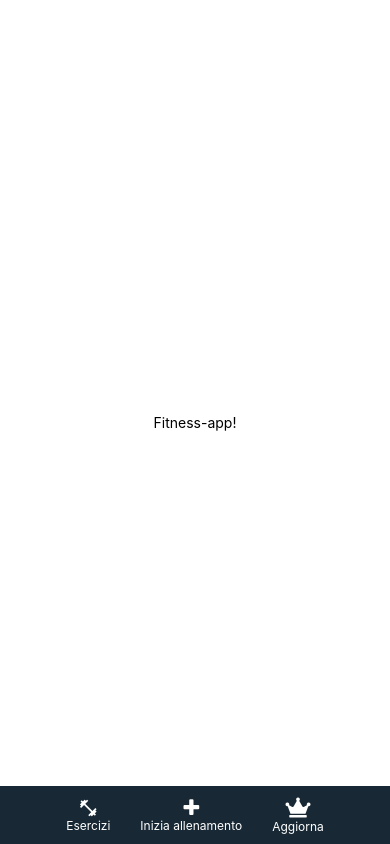
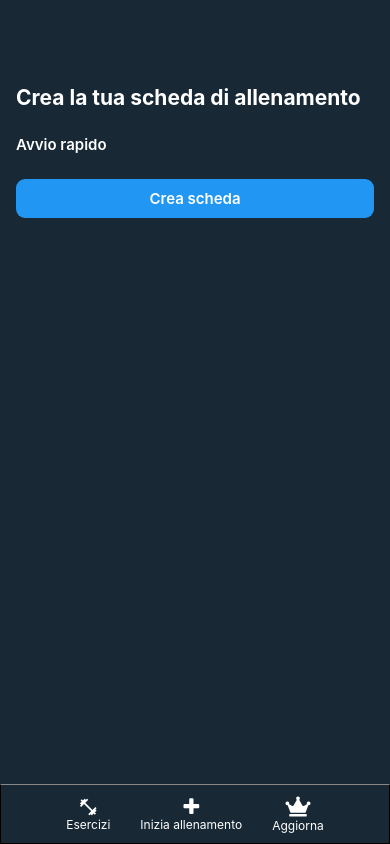
Before and after one commit to AlessandroDeFa/Fitness-App, a React Native app: screen / in a window 390 px wide. Built offline with nearby package versions, Linux system fonts and the light colour scheme.

Commit message:
make the header section

```diff
--- a/App.tsx
+++ b/App.tsx
@@ -1,12 +1,16 @@
 import { StatusBar } from "expo-status-bar";
 import { StyleSheet, Text, View } from "react-native";
 import { Navbar } from "./components/Navbar";
+import { Header } from "./components/Header";
 
 export default function App() {
   return (
     <View style={styles.container}>
-      <Text>Fitness-app!</Text>
-      <StatusBar style="auto" />
+      <StatusBar style="light" />
+      <View style={styles.padding}>
+        <Header />
+      </View>
+
       <Navbar />
     </View>
   );
@@ -15,8 +19,9 @@ export default function App() {
 const styles = StyleSheet.create({
   container: {
     flex: 1,
-    backgroundColor: "#fff",
-    alignItems: "center",
-    justifyContent: "center",
+    backgroundColor: "#182935",
+  },
+  padding: {
+    paddingHorizontal: 16,
   },
 });
--- /dev/null
+++ b/components/Header.tsx
@@ -0,0 +1,52 @@
+import React, { useState } from "react";
+import {
+  StyleSheet,
+  View,
+  Text,
+  TouchableOpacity,
+  Platform,
+} from "react-native";
+
+const styles = StyleSheet.create({
+  container: {
+    marginTop: Platform.OS === "ios" ? 90 : 60,
+  },
+  spacing: {
+    marginTop: 25,
+  },
+  fontTitle: {
+    color: "#fff",
+    fontSize: 21,
+    fontWeight: "bold",
+  },
+  fontText: {
+    color: "#fff",
+    fontSize: 15,
+    fontWeight: "600",
+  },
+  button: {
+    backgroundColor: "#2196F3",
+    paddingVertical: 10,
+    justifyContent: "center",
+    alignItems: "center",
+    borderRadius: 9,
+  },
+});
+
+export const Header = () => {
+  return (
+    <View style={styles.container}>
+      <View style={styles.spacing}>
+        <Text style={styles.fontTitle}>Crea la tua scheda di allenamento</Text>
+      </View>
+      <View style={styles.spacing}>
+        <Text style={styles.fontText}>Avvio rapido</Text>
+      </View>
+      <View style={styles.spacing}>
+        <TouchableOpacity style={styles.button} activeOpacity={0.8}>
+          <Text style={styles.fontText}>Crea scheda</Text>
+        </TouchableOpacity>
+      </View>
+    </View>
+  );
+};
--- a/components/Navbar.tsx
+++ b/components/Navbar.tsx
@@ -1,5 +1,5 @@
 import React from "react";
-import { StyleSheet, View, Text } from "react-native";
+import { StyleSheet, View, Text, Platform } from "react-native";
 import { FontAwesome5 } from "@expo/vector-icons";
 import { FontAwesome } from "@expo/vector-icons";
 import { MaterialIcons } from "@expo/vector-icons";
@@ -12,6 +12,9 @@ const styles = StyleSheet.create({
     position: "absolute",
     bottom: 0,
     width: "100%",
+    borderWidth: 1,
+    borderTopColor: "#888",
+    paddingBottom: Platform.OS === "ios" ? 15 : 0,
   },
   containerLink: {
     paddingHorizontal: 15,
```
Also changed, not shown: components/Programs.tsx (added, +16 -0 lines).
